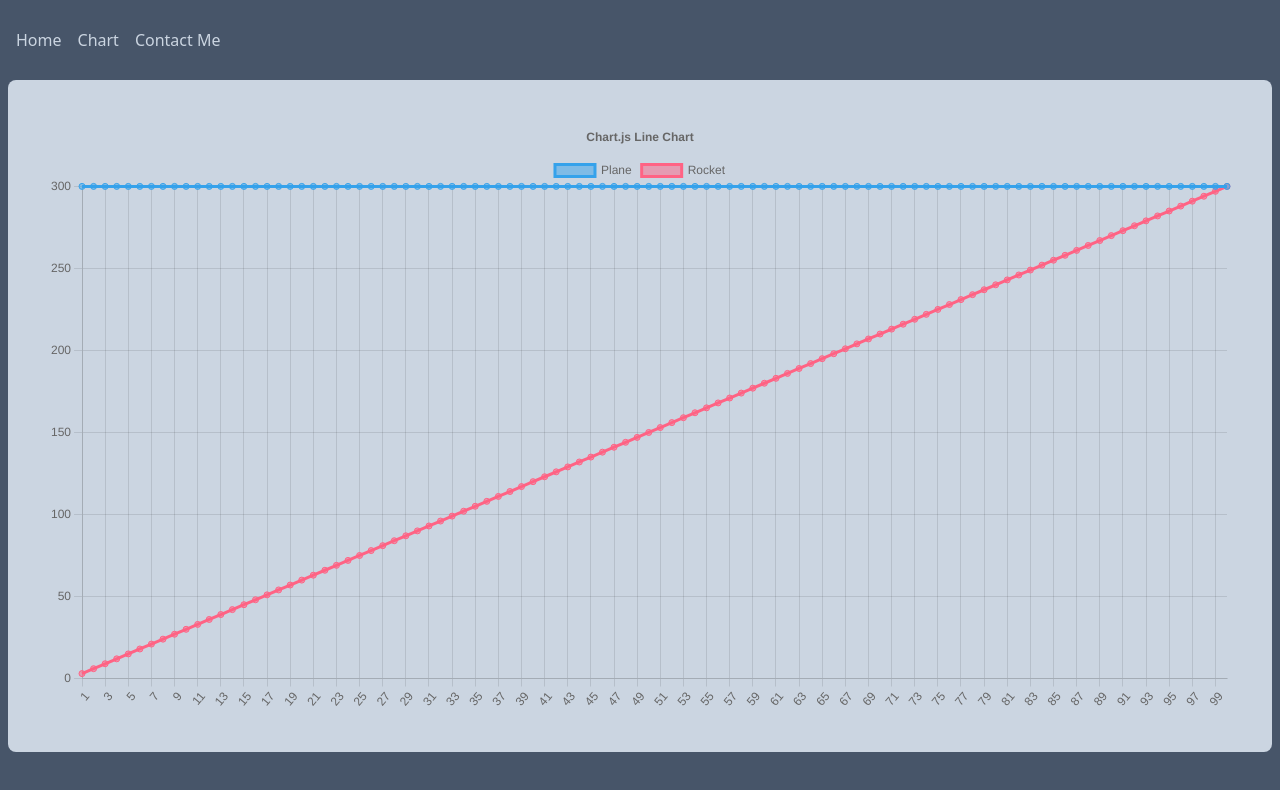
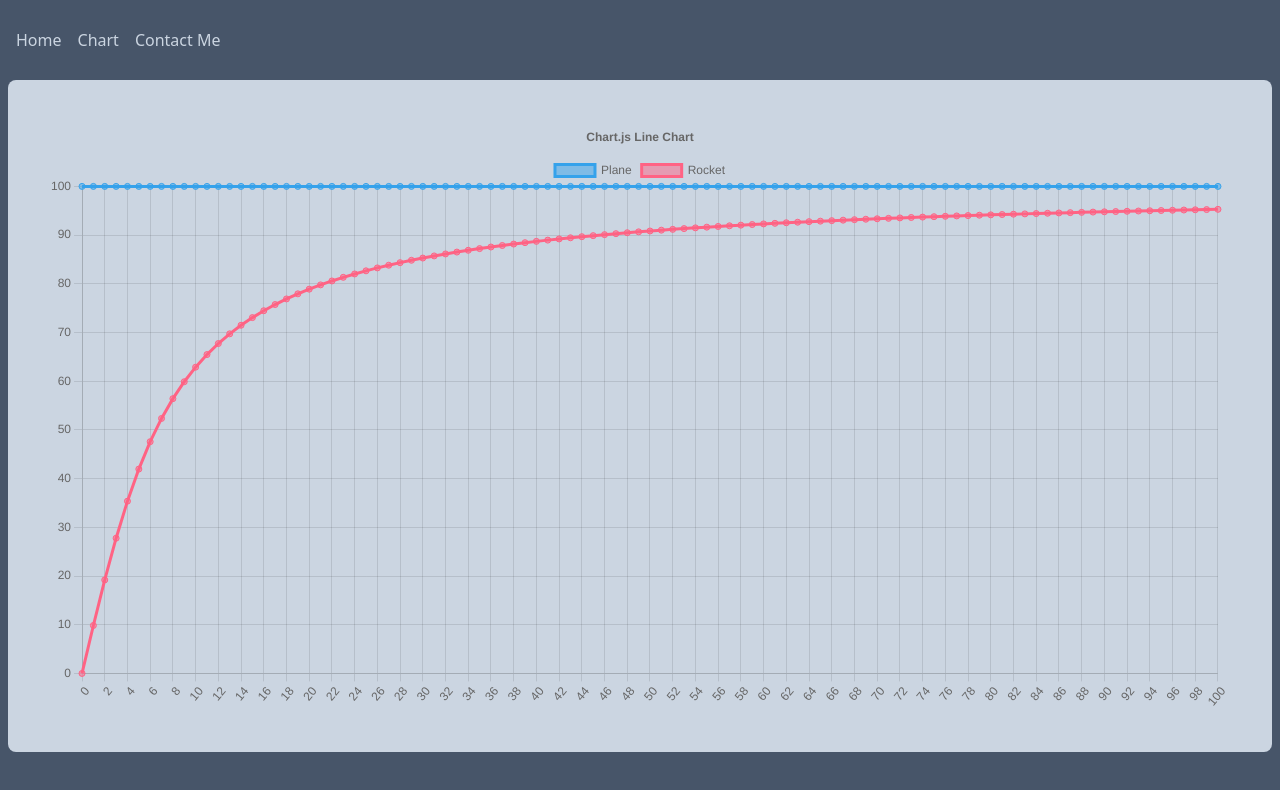
Before and after one commit to Mrkh97/RocketPlaneProject, a React (Create React App) app: page /chart in a window 1280 px wide. Shown: the top 790 px of the page. Built offline with nearby package versions, Linux system fonts and the light colour scheme.

Commit message:
logic tested seems to be working

```diff
--- a/src/components/Chart.js
+++ b/src/components/Chart.js
@@ -65,26 +65,55 @@ export const options = {
     },
   },
 };
+let deltaT = 0.1;
 
-let labels = [];
-for (let i=1;i<=100;i++){
-  labels.push(i);
+let planeV = 200;
+let XPlane = 0;
+let YPlane = 100;
+let XtPlane = [];
+let YtPlane = [];
+let planeCordinates = {};
+
+let rocketV = 100;
+let XRocket = 0;
+let YRocket = 0;
+let XtRocket = [];
+let YtRocket = [];
+let rocketCordinates = {};
+
+
+let time = [];
+let labels = time;
+for (let i=0;i<=100;i++){
+  time.push(i);
+  XtPlane.push(XPlane);
+  YtPlane.push(YPlane);
+  XtRocket.push(XRocket);
+  YtRocket.push(YRocket);
+  XPlane = XPlane + (planeV*deltaT);
+  YPlane = YPlane;
+  XRocket = XRocket + (rocketV*deltaT*((XPlane-XRocket)/(Math.sqrt(((XPlane-XRocket)**2)+((YPlane-YRocket)**2)))));
+  YRocket = YRocket + (rocketV*deltaT*((YPlane-YRocket)/(Math.sqrt(((XPlane-XRocket)**2)+((YPlane-YRocket)**2)))));
+
+
 }
+console.log(XtPlane,XtRocket);
+//commit on test branch
 
-//commit on test branch
+
 
 export const data = {
   labels,
   datasets: [
     {
       label: 'Plane',
-      data: labels.map(() => 300),
+      data: XtPlane.map((item,i) => YtPlane[i]),
       borderColor: 'rgb(53, 162, 235)',
       backgroundColor: 'rgba(53, 162, 235, 0.5)',
     },
     {
       label: 'Rocket',
-      data: labels.map((item) => item*3),
+      data: XtRocket.map((item,i) => YtRocket[i]),
       borderColor: 'rgb(255, 99, 132)',
       backgroundColor: 'rgba(255, 99, 132, 0.5)',
     },
```
